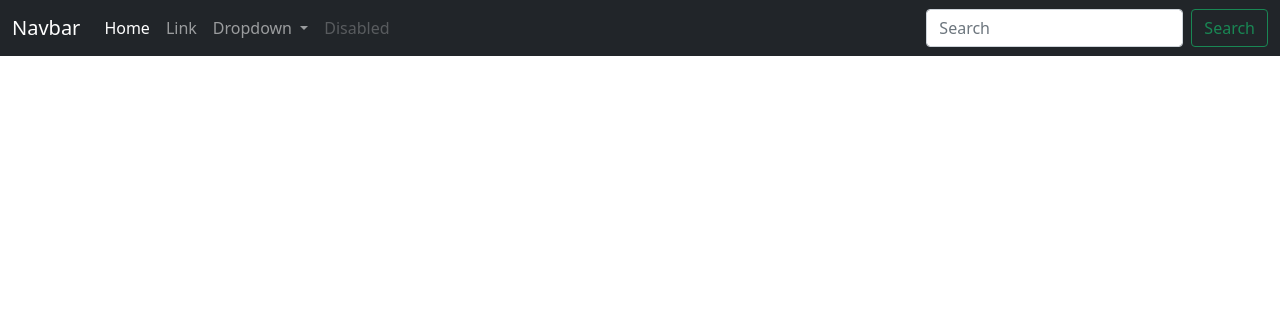
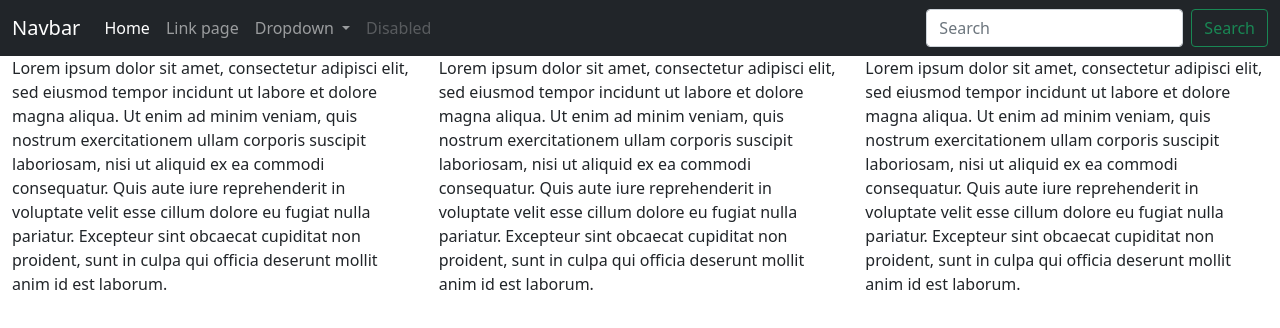
Before and after one commit to AndreaPrati98/Polimi--Hypermedia---project, a Nuxt app: page /secondPage in a window 1280 px wide. Shown: the top 328 px of the page. Built offline with nearby package versions, Linux system fonts and the light colour scheme.

Commit message:
fixed the routing

```diff
--- a/components/TheHeader.vue
+++ b/components/TheHeader.vue
@@ -24,7 +24,7 @@
             <nuxt-link class="nav-link active" aria-current="page" to="/">Home</nuxt-link>
           </li>
           <li class="nav-item">
-            <nuxt-link class="nav-link" to="/">Link</nuxt-link>
+            <nuxt-link class="nav-link" to="/secondPage">Link page</nuxt-link>
           </li>
           <li class="nav-item dropdown">
             <nuxt-link
--- /dev/null
+++ b/components/columns.vue
@@ -0,0 +1,23 @@
+<template>
+  <div class="container-fluid">
+    <div class="row">
+        <div class="col">
+            <p>Lorem ipsum dolor sit amet, consectetur adipisci elit, sed eiusmod tempor incidunt ut labore et dolore magna aliqua. Ut enim ad minim veniam, quis nostrum exercitationem ullam corporis suscipit laboriosam, nisi ut aliquid ex ea commodi consequatur. Quis aute iure reprehenderit in voluptate velit esse cillum dolore eu fugiat nulla pariatur. Excepteur sint obcaecat cupiditat non proident, sunt in culpa qui officia deserunt mollit anim id est laborum.</p>
+        </div>
+
+        <div class="col">
+            <p>Lorem ipsum dolor sit amet, consectetur adipisci elit, sed eiusmod tempor incidunt ut labore et dolore magna aliqua. Ut enim ad minim veniam, quis nostrum exercitationem ullam corporis suscipit laboriosam, nisi ut aliquid ex ea commodi consequatur. Quis aute iure reprehenderit in voluptate velit esse cillum dolore eu fugiat nulla pariatur. Excepteur sint obcaecat cupiditat non proident, sunt in culpa qui officia deserunt mollit anim id est laborum.</p>
+        </div>
+
+        <div class="col">
+            <p>Lorem ipsum dolor sit amet, consectetur adipisci elit, sed eiusmod tempor incidunt ut labore et dolore magna aliqua. Ut enim ad minim veniam, quis nostrum exercitationem ullam corporis suscipit laboriosam, nisi ut aliquid ex ea commodi consequatur. Quis aute iure reprehenderit in voluptate velit esse cillum dolore eu fugiat nulla pariatur. Excepteur sint obcaecat cupiditat non proident, sunt in culpa qui officia deserunt mollit anim id est laborum.</p>
+        </div>
+    </div>
+  </div>
+</template>
+
+<script>
+export default {
+    name: "ColumnsComponent"
+}
+</script>
--- a/pages/index.vue
+++ b/pages/index.vue
@@ -1,22 +1,23 @@
 <template>
-    <big-img/>
+    <big-img-vue/>
 </template>
 
 <script>
-import BigImg from "../components/big-img.vue";
+import BigImgVue from '~/components/BigImg.vue'
+
 export default {
     name: "IndexPage",
-    async asyncData({ $axios }) {
-        const { data } = await $axios.get("/api/page-info/index");
-        const title = data.title;
-        const image = data.image;
-        const description = data.description;
-        return {
-            title,
-            description,
-            image,
-        };
-    },
-    components: {BigImg }
+    // async asyncData({ $axios }) {
+    //     const { data } = await $axios.get("/api/page-info/index");
+    //     const title = data.title;
+    //     const image = data.image;
+    //     const description = data.description;
+    //     return {
+    //         title,
+    //         description,
+    //         image,
+    //     };
+    // },
+    components: { BigImgVue }
 }
 </script>
--- /dev/null
+++ b/pages/secondPage.vue
@@ -0,0 +1,11 @@
+<template>
+    <columns/>
+</template>
+
+<script>
+import columns from '~/components/columns.vue'
+export default {
+  components: { columns },
+
+}
+</script>
```
Also changed, not shown: components/BigImg.vue (renamed from components/big-img.vue).
